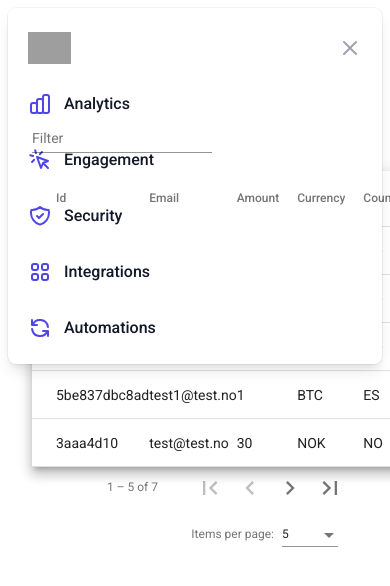
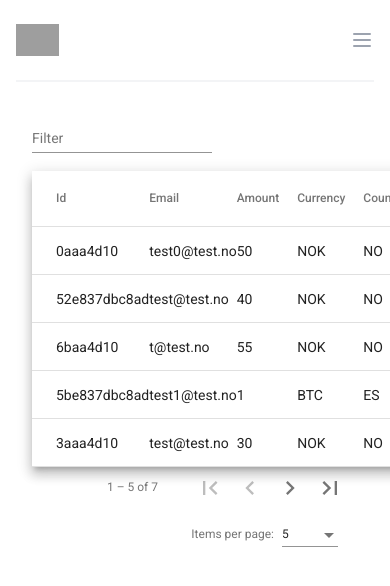
Before and after one commit to bcc-code/bcc-pay, an Angular app in the folder UI/dashboard/: page /list in a window 390 px wide. Shown: the top 586 px of the page. Built offline with nearby package versions, Linux system fonts and the light colour scheme; grey boxes are pictures that could not be loaded.

Commit message:
README and dockerfile corrected

```diff
--- a/UI/dashboard/src/app/shared/components/top-bar/top-bar.component.html
+++ b/UI/dashboard/src/app/shared/components/top-bar/top-bar.component.html
@@ -1,4 +1,3 @@
-<!-- This example requires Tailwind CSS v2.0+ -->
 <div class="relative bg-white">
     <div class="max-w-7xl mx-auto px-4 sm:px-6">
         <div class="flex justify-between items-center border-b-2 border-gray-100 py-6 md:justify-start md:space-x-10">
@@ -42,141 +41,4 @@
             </div>
         </div>
     </div>
-
-    <!--
-      Mobile menu, show/hide based on mobile menu state.
-
-      Entering: "duration-200 ease-out"
-        From: "opacity-0 scale-95"
-        To: "opacity-100 scale-100"
-      Leaving: "duration-100 ease-in"
-        From: "opacity-100 scale-100"
-        To: "opacity-0 scale-95"
-    -->
-    <div class="absolute top-0 inset-x-0 p-2 transition transform origin-top-right md:hidden">
-        <div class="rounded-lg shadow-lg ring-1 ring-black ring-opacity-5 bg-white divide-y-2 divide-gray-50">
-            <div class="pt-5 pb-6 px-5">
-                <div class="flex items-center justify-between">
-                    <div>
-                        <img class="h-8 w-auto" src="https://tailwindui.com/img/logos/workflow-mark-indigo-600.svg"
-                            alt="Workflow">
-                    </div>
-                    <div class="-mr-2">
-                        <button type="button"
-                            class="bg-white rounded-md p-2 inline-flex items-center justify-center text-gray-400 hover:text-gray-500 hover:bg-gray-100 focus:outline-none focus:ring-2 focus:ring-inset focus:ring-indigo-500">
-                            <span class="sr-only">Close menu</span>
-                            <!-- Heroicon name: outline/x -->
-                            <svg class="h-6 w-6" xmlns="http://www.w3.org/2000/svg" fill="none" viewBox="0 0 24 24"
-                                stroke="currentColor" aria-hidden="true">
-                                <path stroke-linecap="round" stroke-linejoin="round" stroke-width="2"
-                                    d="M6 18L18 6M6 6l12 12" />
-                            </svg>
-                        </button>
-                    </div>
-                </div>
-                <div class="mt-6">
-                    <nav class="grid gap-y-8">
-                        <a href="#" class="-m-3 p-3 flex items-center rounded-md hover:bg-gray-50">
-                            <!-- Heroicon name: outline/chart-bar -->
-                            <svg class="flex-shrink-0 h-6 w-6 text-indigo-600" xmlns="http://www.w3.org/2000/svg"
-                                fill="none" viewBox="0 0 24 24" stroke="currentColor" aria-hidden="true">
-                                <path stroke-linecap="round" stroke-linejoin="round" stroke-width="2"
-                                    d="M9 19v-6a2 2 0 00-2-2H5a2 2 0 00-2 2v6a2 2 0 002 2h2a2 2 0 002-2zm0 0V9a2 2 0 012-2h2a2 2 0 012 2v10m-6 0a2 2 0 002 2h2a2 2 0 002-2m0 0V5a2 2 0 012-2h2a2 2 0 012 2v14a2 2 0 01-2 2h-2a2 2 0 01-2-2z" />
-                            </svg>
-                            <span class="ml-3 text-base font-medium text-gray-900">
-                                Analytics
-                            </span>
-                        </a>
-
-                        <a href="#" class="-m-3 p-3 flex items-center rounded-md hover:bg-gray-50">
-                            <!-- Heroicon name: outline/cursor-click -->
-                            <svg class="flex-shrink-0 h-6 w-6 text-indigo-600" xmlns="http://www.w3.org/2000/svg"
-                                fill="none" viewBox="0 0 24 24" stroke="currentColor" aria-hidden="true">
-                                <path stroke-linecap="round" stroke-linejoin="round" stroke-width="2"
-                                    d="M15 15l-2 5L9 9l11 4-5 2zm0 0l5 5M7.188 2.239l.777 2.897M5.136 7.965l-2.898-.777M13.95 4.05l-2.122 2.122m-5.657 5.656l-2.12 2.122" />
-                            </svg>
-                            <span class="ml-3 text-base font-medium text-gray-900">
-                                Engagement
-                            </span>
-                        </a>
-
-                        <a href="#" class="-m-3 p-3 flex items-center rounded-md hover:bg-gray-50">
-                            <!-- Heroicon name: outline/shield-check -->
-                            <svg class="flex-shrink-0 h-6 w-6 text-indigo-600" xmlns="http://www.w3.org/2000/svg"
-                                fill="none" viewBox="0 0 24 24" stroke="currentColor" aria-hidden="true">
-                                <path stroke-linecap="round" stroke-linejoin="round" stroke-width="2"
-                                    d="M9 12l2 2 4-4m5.618-4.016A11.955 11.955 0 0112 2.944a11.955 11.955 0 01-8.618 3.04A12.02 12.02 0 003 9c0 5.591 3.824 10.29 9 11.622 5.176-1.332 9-6.03 9-11.622 0-1.042-.133-2.052-.382-3.016z" />
-                            </svg>
-                            <span class="ml-3 text-base font-medium text-gray-900">
-                                Security
-                            </span>
-                        </a>
-
-                        <a href="#" class="-m-3 p-3 flex items-center rounded-md hover:bg-gray-50">
-                            <!-- Heroicon name: outline/view-grid -->
-                            <svg class="flex-shrink-0 h-6 w-6 text-indigo-600" xmlns="http://www.w3.org/2000/svg"
-                                fill="none" viewBox="0 0 24 24" stroke="currentColor" aria-hidden="true">
-                                <path stroke-linecap="round" stroke-linejoin="round" stroke-width="2"
-                                    d="M4 6a2 2 0 012-2h2a2 2 0 012 2v2a2 2 0 01-2 2H6a2 2 0 01-2-2V6zM14 6a2 2 0 012-2h2a2 2 0 012 2v2a2 2 0 01-2 2h-2a2 2 0 01-2-2V6zM4 16a2 2 0 012-2h2a2 2 0 012 2v2a2 2 0 01-2 2H6a2 2 0 01-2-2v-2zM14 16a2 2 0 012-2h2a2 2 0 012 2v2a2 2 0 01-2 2h-2a2 2 0 01-2-2v-2z" />
-                            </svg>
-                            <span class="ml-3 text-base font-medium text-gray-900">
-                                Integrations
-                            </span>
-                        </a>
-
-                        <a href="#" class="-m-3 p-3 flex items-center rounded-md hover:bg-gray-50">
-                            <!-- Heroicon name: outline/refresh -->
-                            <svg class="flex-shrink-0 h-6 w-6 text-indigo-600" xmlns="http://www.w3.org/2000/svg"
-                                fill="none" viewBox="0 0 24 24" stroke="currentColor" aria-hidden="true">
-                                <path stroke-linecap="round" stroke-linejoin="round" stroke-width="2"
-                                    d="M4 4v5h.582m15.356 2A8.001 8.001 0 004.582 9m0 0H9m11 11v-5h-.581m0 0a8.003 8.003 0 01-15.357-2m15.357 2H15" />
-                            </svg>
-                            <span class="ml-3 text-base font-medium text-gray-900">
-                                Automations
-                            </span>
-                        </a>
-                    </nav>
-                </div>
-            </div>
-            <!-- <div class="py-6 px-5 space-y-6">
-                <div class="grid grid-cols-2 gap-y-4 gap-x-8">
-                    <a href="#" class="text-base font-medium text-gray-900 hover:text-gray-700">
-                        Pricing
-                    </a>
-
-                    <a href="#" class="text-base font-medium text-gray-900 hover:text-gray-700">
-                        Docs
-                    </a>
-
-                    <a href="#" class="text-base font-medium text-gray-900 hover:text-gray-700">
-                        Help Center
-                    </a>
-
-                    <a href="#" class="text-base font-medium text-gray-900 hover:text-gray-700">
-                        Guides
-                    </a>
-
-                    <a href="#" class="text-base font-medium text-gray-900 hover:text-gray-700">
-                        Events
-                    </a>
-
-                    <a href="#" class="text-base font-medium text-gray-900 hover:text-gray-700">
-                        Security
-                    </a>
-                </div>
-                <div>
-                    <a href="#"
-                        class="w-full flex items-center justify-center px-4 py-2 border border-transparent rounded-md shadow-sm text-base font-medium text-white bg-indigo-600 hover:bg-indigo-700">
-                        Sign up
-                    </a>
-                    <p class="mt-6 text-center text-base font-medium text-gray-500">
-                        Existing customer?
-                        <a href="#" class="text-indigo-600 hover:text-indigo-500">
-                            Sign in
-                        </a>
-                    </p>
-                </div>
-            </div> -->
-        </div>
-    </div>
 </div>
```
Also changed, not shown: 2 other files (tests, documents, lock files or other folders).
